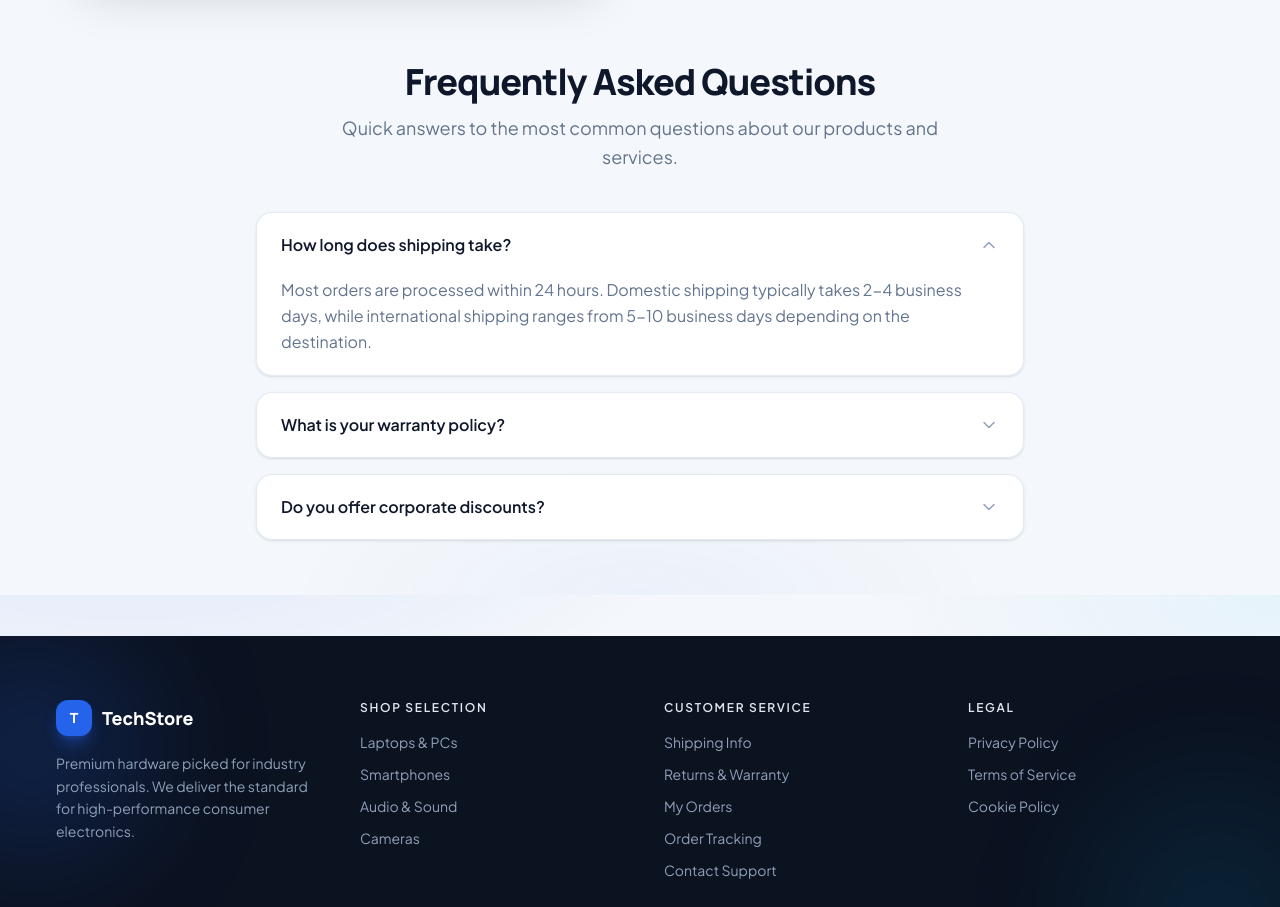
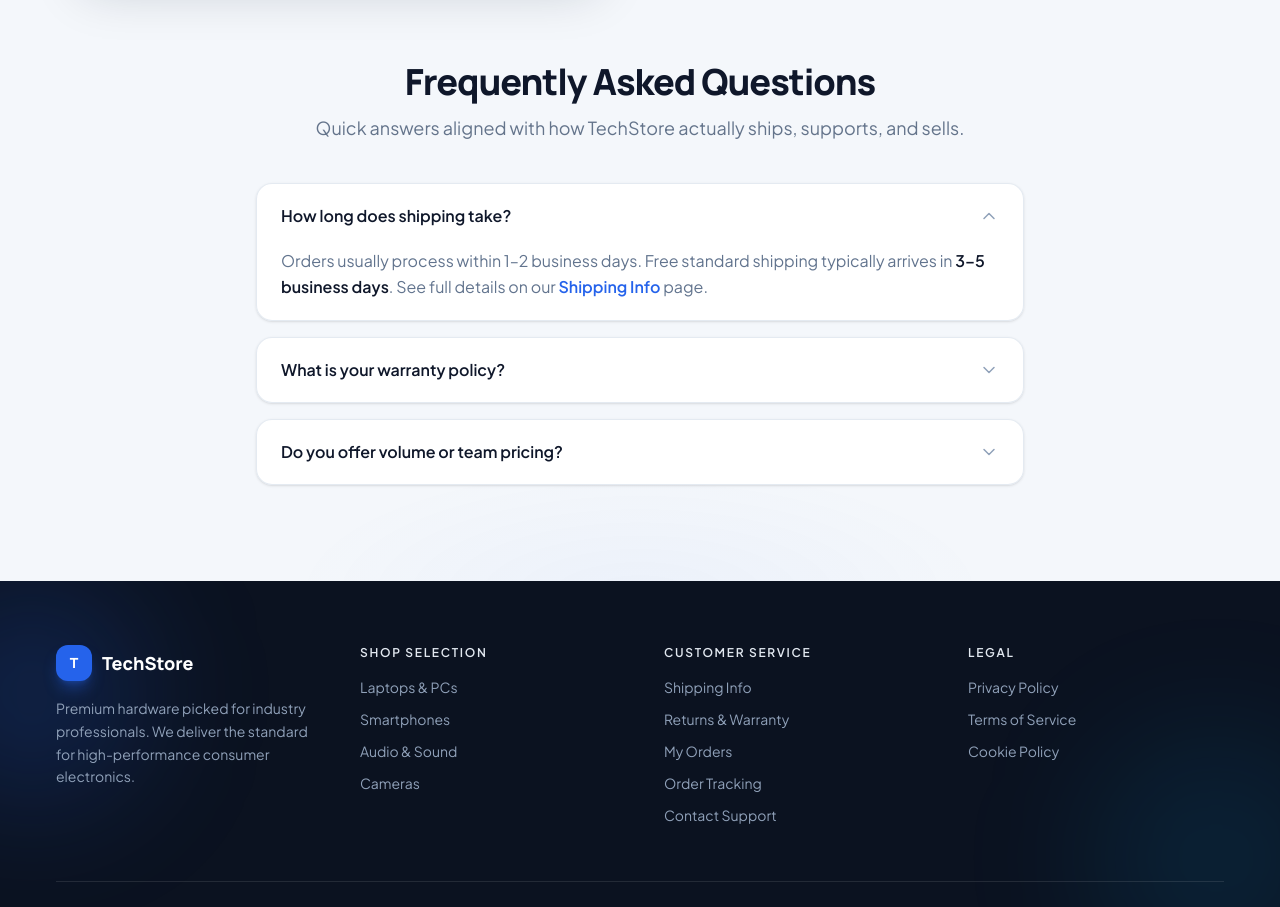
Before and after one commit to aussihmza/techStore, a React (Vite) app in the folder frontend/: page /contact in a window 1280 px wide. Shown: the part 1005-1912 px from the top of the page. Built offline with nearby package versions, Linux system fonts and the light colour scheme; no server answers.

Commit message:
added faq answers

```diff
--- a/frontend/src/components/about/PrecisionSection.tsx
+++ b/frontend/src/components/about/PrecisionSection.tsx
@@ -1,9 +1,9 @@
 import ProductImage from "@/components/ui/ProductImage";
 
 const stats = [
-  { value: "2.4M", label: "Devices Shipped" },
-  { value: "48", label: "Design Awards" },
-  { value: "12", label: "Global Hubs" },
+  { value: "Curated", label: "Product catalog" },
+  { value: "1-Year", label: "Limited warranty" },
+  { value: "Free", label: "Standard shipping" },
 ];
 
 export default function PrecisionSection() {
--- a/frontend/src/components/contact/FaqSection.tsx
+++ b/frontend/src/components/contact/FaqSection.tsx
@@ -1,18 +1,48 @@
 import { useState } from "react";
+import { Link } from "react-router-dom";
 import { ChevronDownIcon } from "@/components/ui/icons";
 
 const faqs = [
   {
     q: "How long does shipping take?",
-    a: "Most orders are processed within 24 hours. Domestic shipping typically takes 2-4 business days, while international shipping ranges from 5-10 business days depending on the destination.",
+    a: (
+      <>
+        Orders usually process within 1–2 business days. Free standard shipping typically arrives in{" "}
+        <strong className="font-semibold text-ink">3–5 business days</strong>. See full details on our{" "}
+        <Link to="/support#shipping-info" className="font-semibold text-brand hover:underline">
+          Shipping Info
+        </Link>{" "}
+        page.
+      </>
+    ),
   },
   {
     q: "What is your warranty policy?",
-    a: "All products come with a minimum 2-year limited warranty covering manufacturing defects. Extended coverage is available at checkout for select items.",
+    a: (
+      <>
+        TechStore products include at least a{" "}
+        <strong className="font-semibold text-ink">1-year limited manufacturer warranty</strong> for
+        defects in materials and workmanship under normal use. There is no extended coverage add-on
+        at checkout. Read{" "}
+        <Link to="/support#returns-warranty" className="font-semibold text-brand hover:underline">
+          Returns & Warranty
+        </Link>{" "}
+        for claim steps.
+      </>
+    ),
   },
   {
-    q: "Do you offer corporate discounts?",
-    a: "Yes. We offer volume-based pricing and dedicated account management for teams and enterprises. Reach out to our sales team to get started.",
+    q: "Do you offer volume or team pricing?",
+    a: (
+      <>
+        For multi-unit purchases, use our{" "}
+        <Link to="/contact" className="font-semibold text-brand hover:underline">
+          contact form
+        </Link>{" "}
+        with your item list and quantity. Our support team will reply with availability and the best
+        pricing we can offer — there is no separate corporate portal.
+      </>
+    ),
   },
 ];
 
@@ -24,7 +54,7 @@ export default function FaqSection() {
       <div className="mx-auto max-w-2xl text-center">
         <h2 className="section-heading text-3xl sm:text-4xl">Frequently Asked Questions</h2>
         <p className="section-sub mt-3 text-lg">
-          Quick answers to the most common questions about our products and services.
+          Quick answers aligned with how TechStore actually ships, supports, and sells.
         </p>
       </div>
 
```
